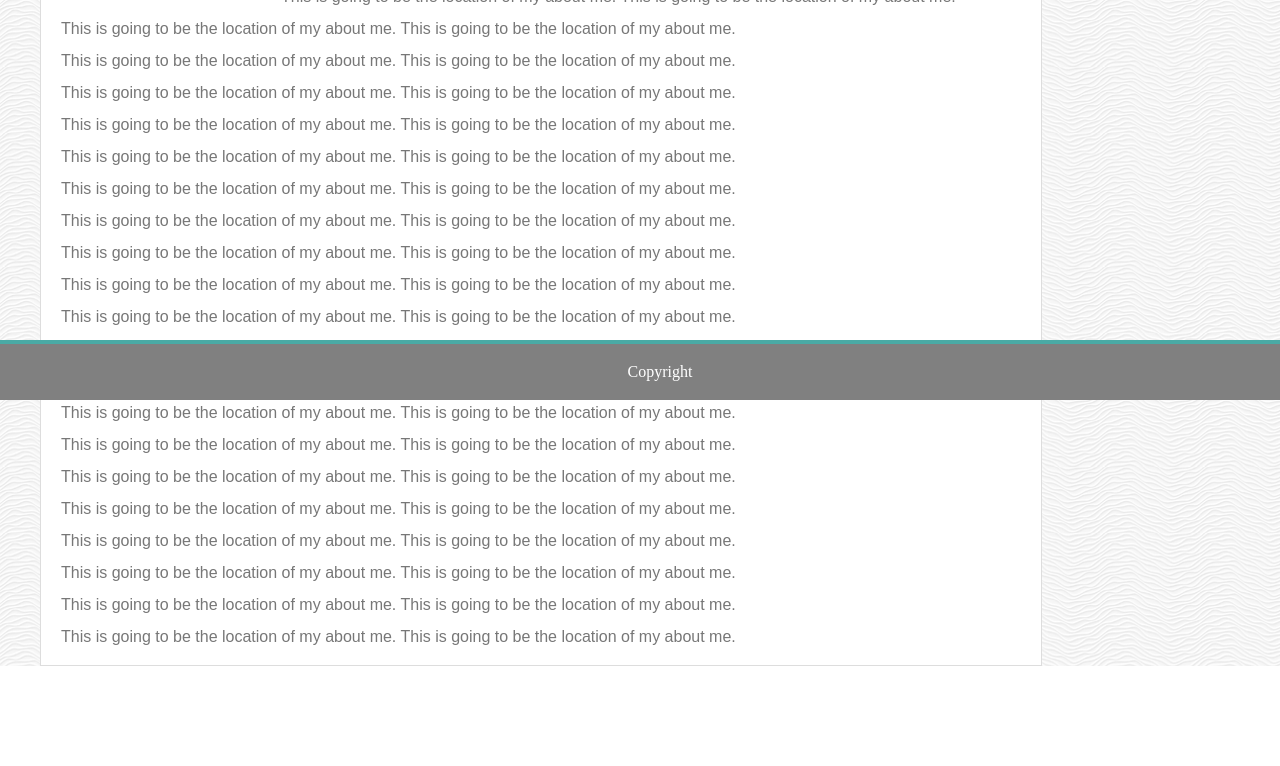
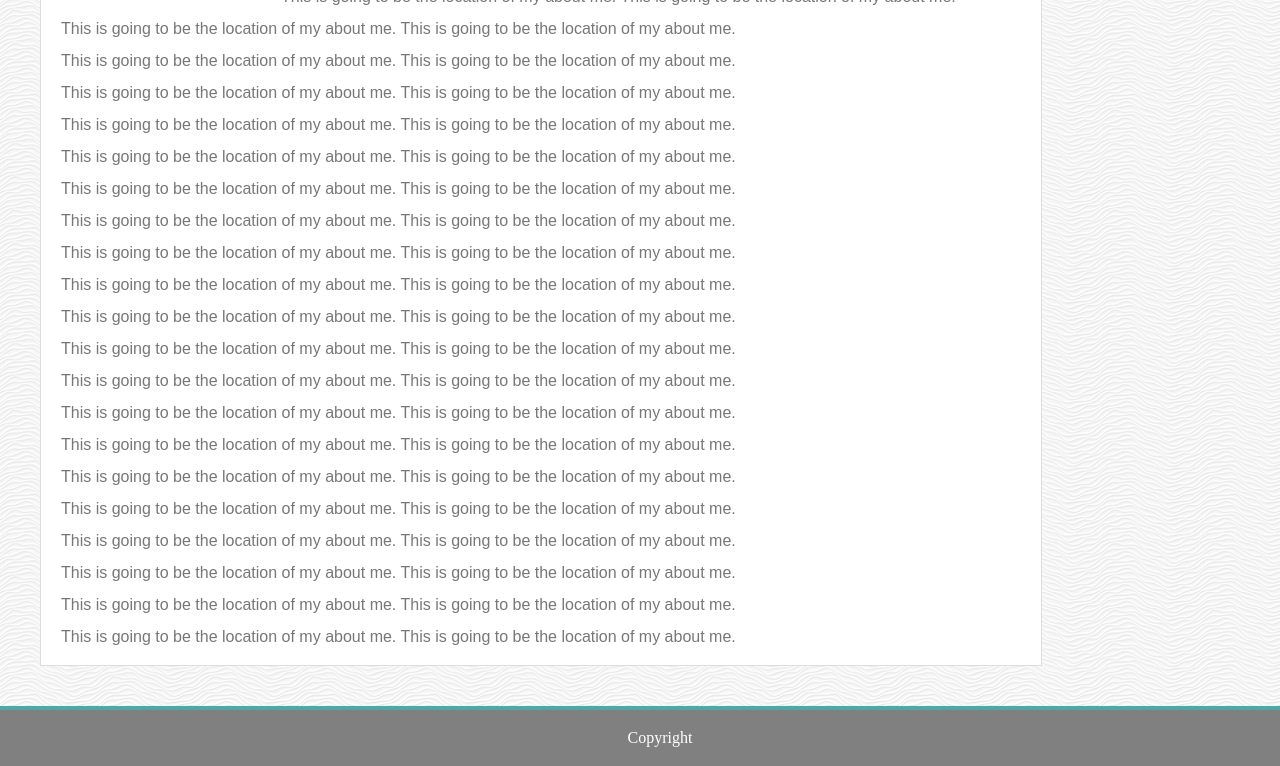
Before and after one commit to mhandler1991/Basic-Portfolio, a plain HTML site: page index.html in a window 1280 px wide. Shown: the part 400-1166 px from the top of the page. Before the commit the page ends 1066 px from the top, so only its background shows below. Drawn offline with Linux system fonts and the light colour scheme.

Commit message:
footer fix

```diff
--- a/assets/css/style.css
+++ b/assets/css/style.css
@@ -148,7 +148,7 @@ footer {
 	padding: 20px;
 	color: white;
 	text-align: center;
-	position: absolute;
+	position: relative;
 	width: 100%;
 	bottom: 0;
 }
--- a/index.html
+++ b/index.html
@@ -138,9 +138,10 @@
 
             </section>
 
-            <footer><a>Copyright</a></footer>
-
         </div>
 
+        <footer><a>Copyright</a></footer>
+
     </body>
+
 </html>
```
Also changed, not shown: contact.html (+2 -3 lines), portfolio.html (+2 -3 lines).
